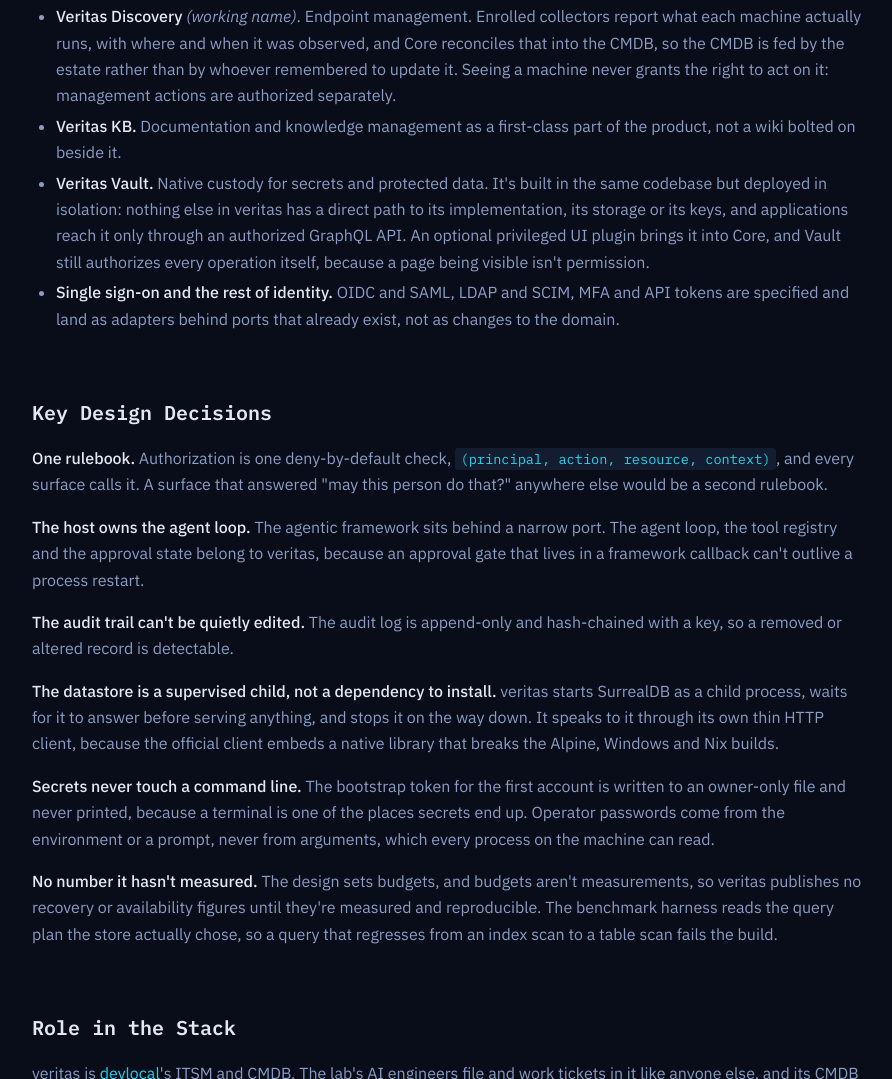
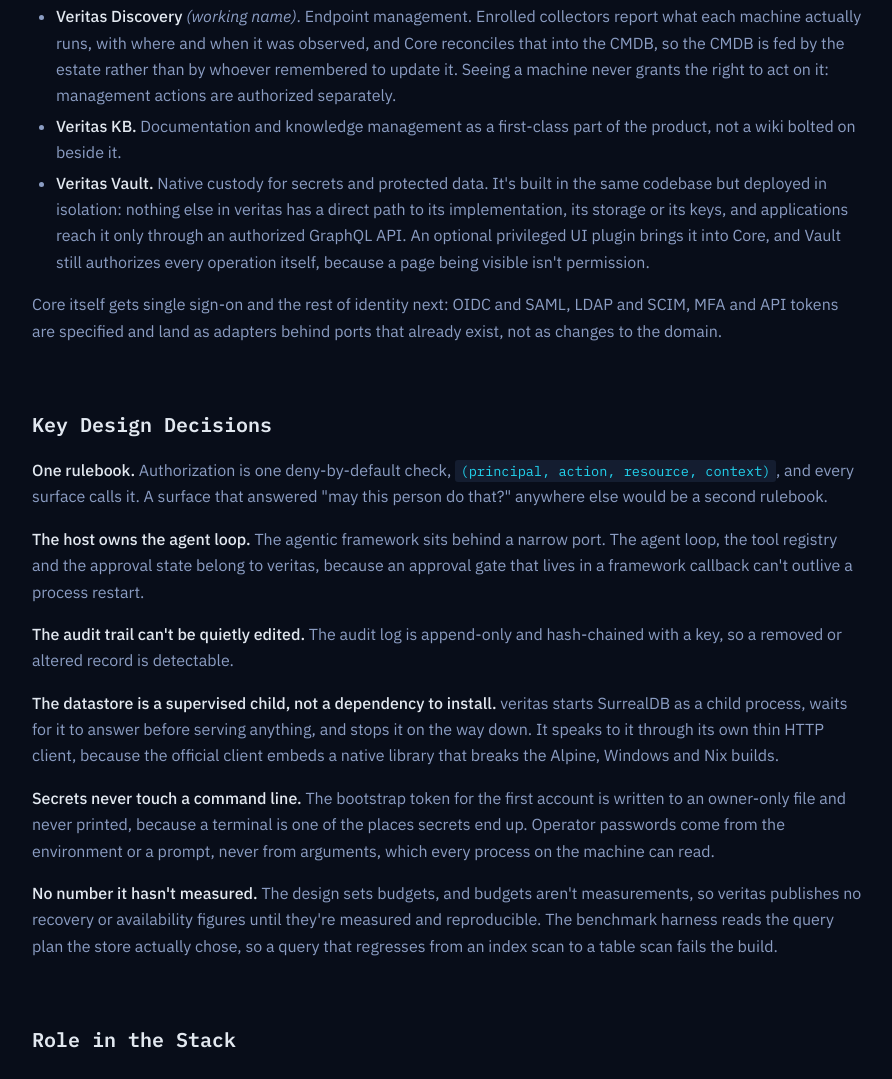
Before and after one commit to beardedeagle/beardedeagle.github.io, an Eleventy site: page src/projects/veritas.md in a window 1280 px wide. Shown: the part 2943-4022 px from the top of the page, without its empty margins (56-948 px from the left). Built offline with nearby package versions, Linux system fonts and the light colour scheme; Eleventy itself is replaced by a stand-in of ours; files that its build step writes are made by us from their sources; a script that the page names is missing.

Commit message:
Fix veritas product-part count and diagram height when pan-zoom fails

```diff
--- a/src/js/diagrams.js
+++ b/src/js/diagrams.js
@@ -343,6 +343,9 @@
       refit(entry.instance);
     } catch (err) {
       pre.classList.remove('is-zoomable');
+      // Without is-zoomable there's no toolbar padding, so recompute the height
+      // rather than keep the space reserved for it.
+      fitHeight(pre, aspect);
       pre.removeAttribute('tabindex');
       tools.querySelector('.diagram-zoom').remove();
       console.error('diagram pan/zoom failed', err);
--- a/src/projects/veritas.md
+++ b/src/projects/veritas.md
@@ -78,7 +78,8 @@ Everything above is **Veritas Core**. The product is four parts, and the other t
 - **Veritas Discovery** *(working name)*. Endpoint management. Enrolled collectors report what each machine actually runs, with where and when it was observed, and Core reconciles that into the CMDB, so the CMDB is fed by the estate rather than by whoever remembered to update it. Seeing a machine never grants the right to act on it: management actions are authorized separately.
 - **Veritas KB.** Documentation and knowledge management as a first-class part of the product, not a wiki bolted on beside it.
 - **Veritas Vault.** Native custody for secrets and protected data. It's built in the same codebase but deployed in isolation: nothing else in veritas has a direct path to its implementation, its storage or its keys, and applications reach it only through an authorized GraphQL API. An optional privileged UI plugin brings it into Core, and Vault still authorizes every operation itself, because a page being visible isn't permission.
-- **Single sign-on and the rest of identity.** OIDC and SAML, LDAP and SCIM, MFA and API tokens are specified and land as adapters behind ports that already exist, not as changes to the domain.
+
+Core itself gets single sign-on and the rest of identity next: OIDC and SAML, LDAP and SCIM, MFA and API tokens are specified and land as adapters behind ports that already exist, not as changes to the domain.
 
 ## Key Design Decisions
 
```
